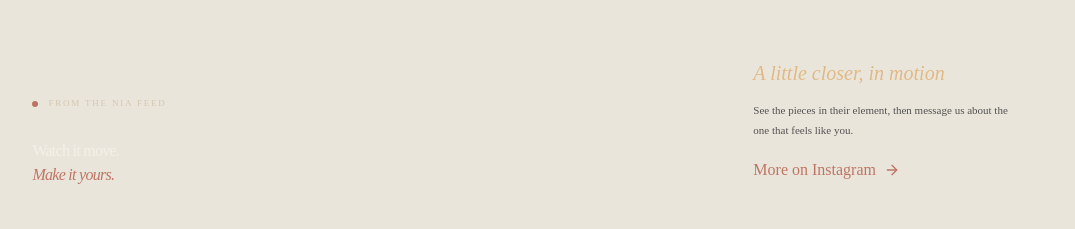
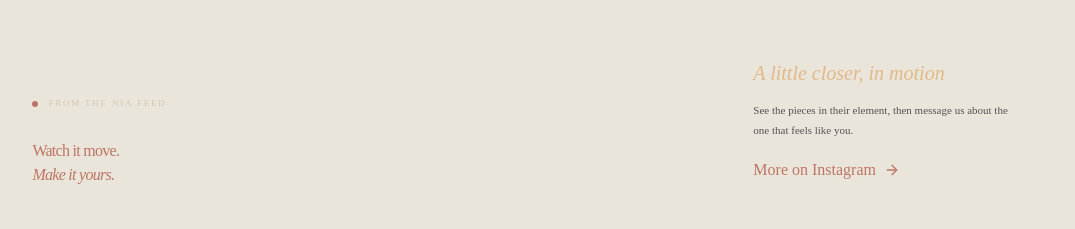
Before and after one commit to callmeniyu/niabyneethu, a Next.js app: page / in a window 1280 px wide. Shown: the part 3960-4189 px from the top of the page, without its empty margins (102-1177 px from the left). Built offline with nearby package versions, Linux system fonts and the light colour scheme; grey boxes are pictures that could not be loaded.

Commit message:
changed some text colors

```diff
--- a/components/showcase.tsx
+++ b/components/showcase.tsx
@@ -222,7 +222,7 @@ export default function Showcase() {
         <div className="watch-heading">
           <div>
             <SectionLabel>From the Nia feed</SectionLabel>
-            <h2>
+            <h2 className="!text-[#BD7563]">
               Watch it move.
               <br />
               <em>Make it yours.</em>
```
